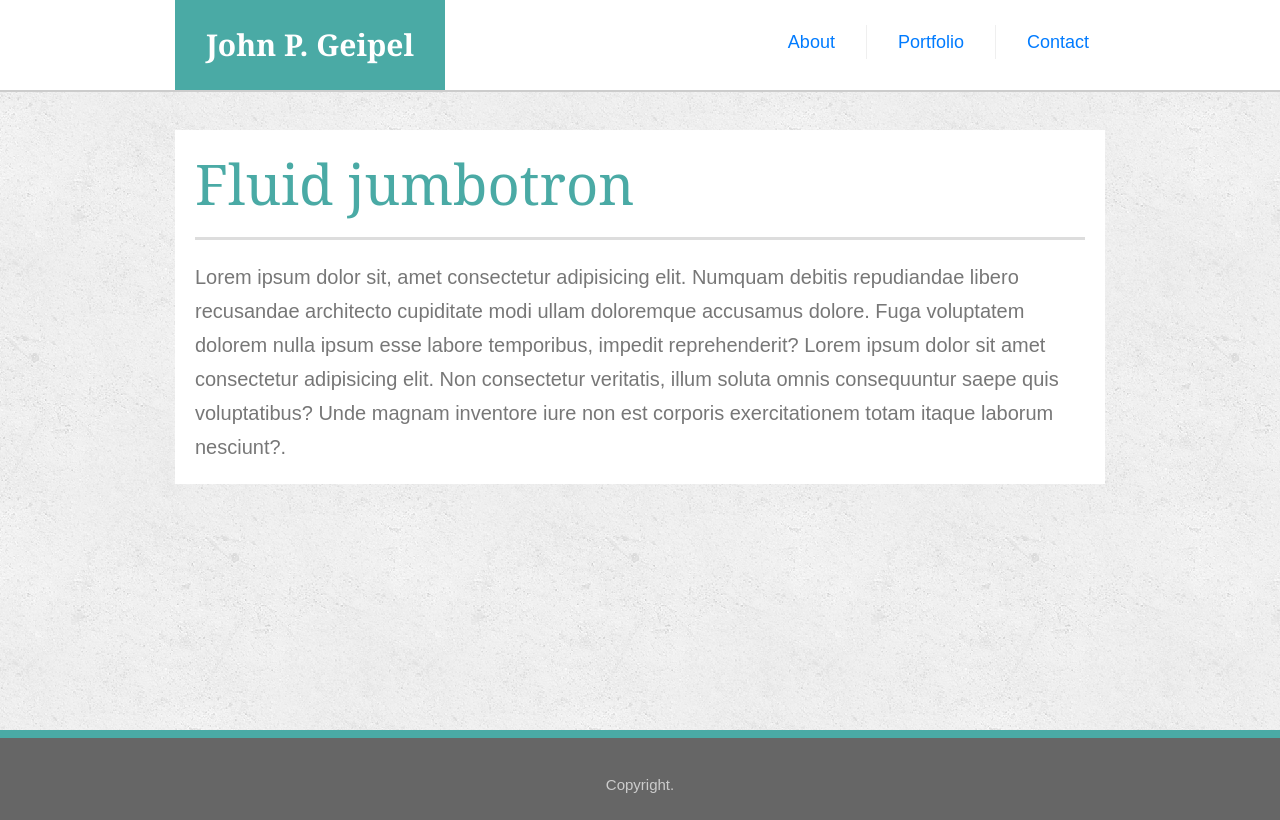
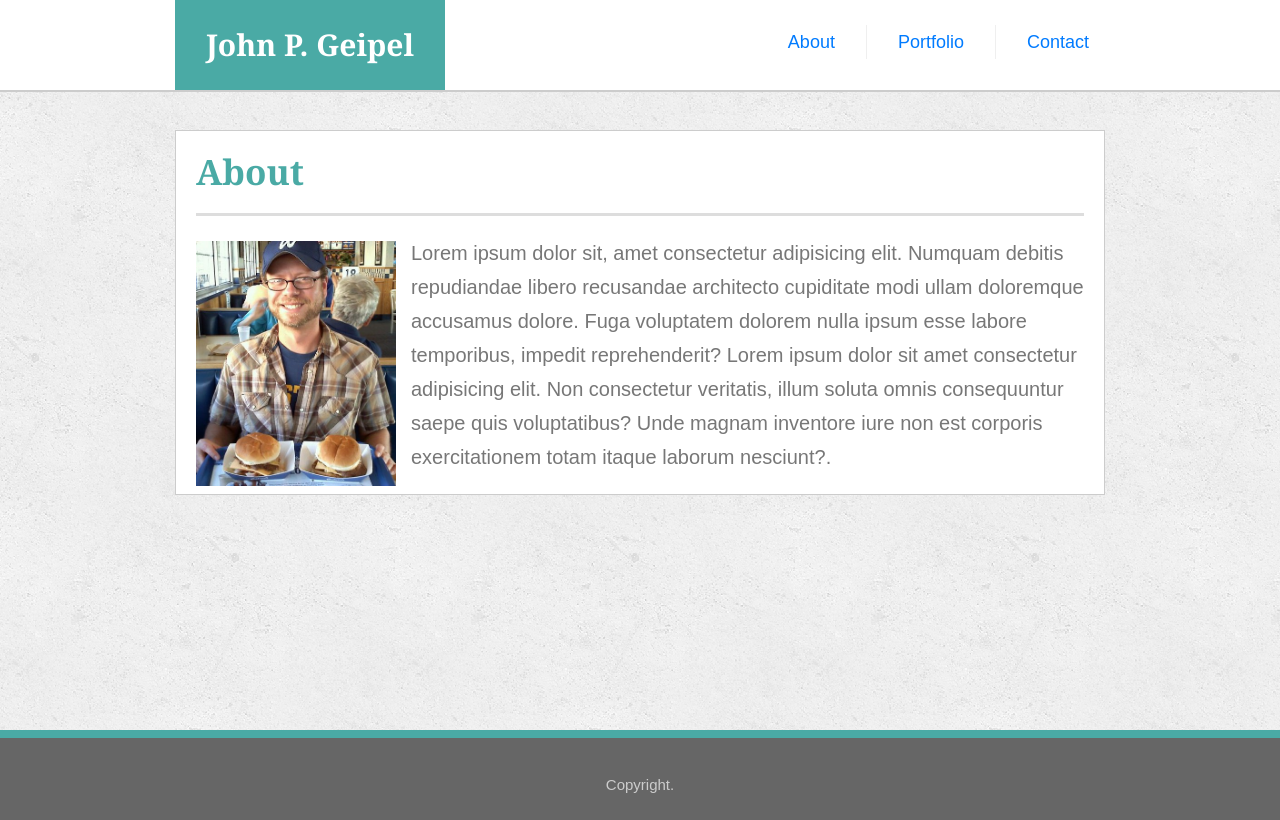
Before and after one commit to johnpgeipel/bootstrap-portfolio, a plain HTML site: page index.html in a window 1280 px wide. Drawn offline with nearby package versions, Linux system fonts and the light colour scheme.

Commit message:
fixed jumbotron and added bioPic

```diff
--- a/assets/css/style.css
+++ b/assets/css/style.css
@@ -218,4 +218,18 @@ input[type=submit] {
 .jumbotron {
     background-color:#ffffff;
     padding: 20px;
+    border: 1px solid #cccccc;
 }
+h1.display-4 {
+    font-size: 35px;
+    font-weight: bold;
+}
+
+.bioPic {
+    width: 200px;
+    height: auto;
+    float: left;
+    margin: 5px 15px 0px 0px;
+
+
+}
--- a/index.html
+++ b/index.html
@@ -30,7 +30,10 @@
     <div id="main-container" class="container">
         <div class="jumbotron jumbotron-fluid">
                 <div class="container"></div>
-                    <h1 class="display-4">Fluid jumbotron</h1>
+                    <h1 class="display-4">About</h1>
+
+                    <img class="bioPic" src="assets/images/burger.jpg">
+
                     <p class="lead">Lorem ipsum dolor sit, amet consectetur adipisicing elit. Numquam debitis repudiandae libero recusandae architecto cupiditate modi ullam doloremque accusamus dolore. Fuga voluptatem dolorem nulla ipsum esse labore temporibus, impedit reprehenderit? Lorem ipsum dolor sit amet consectetur adipisicing elit. Non consectetur veritatis, illum soluta omnis consequuntur saepe quis voluptatibus? Unde magnam inventore iure non est corporis exercitationem totam itaque laborum nesciunt?.</p>
                 </div>
         </div>
```
Also changed, not shown: contact.html (+2 -2 lines), portfolio.html (+2 -2 lines).
